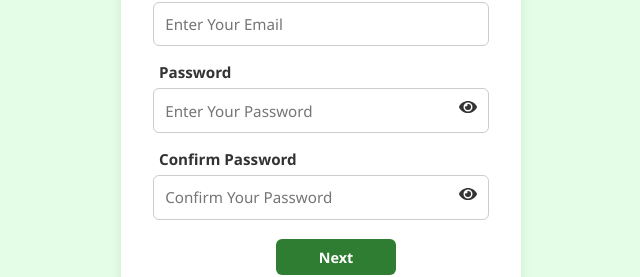
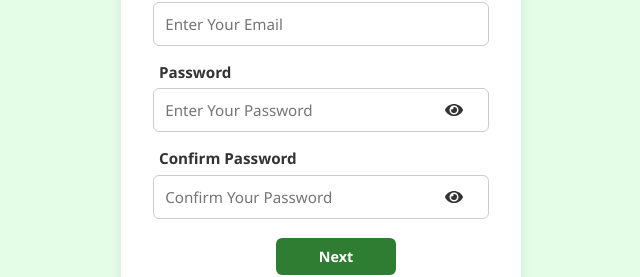
Before and after one commit to KripaGurung/marketmycode, a React (Vite) app in the folder frontend/: page /signup in a window 1280 px wide. Shown: the part 389-666 px from the top of the page, without its empty margins (319-959 px from the left). Built offline with nearby package versions, Linux system fonts and the light colour scheme.

Commit message:
Fix login logic and show user fullname in navbar

```diff
--- a/frontend/src/component/Header/Header.css
+++ b/frontend/src/component/Header/Header.css
@@ -1,7 +1,5 @@
 .hero {
     width: 100%;
-    margin: 0 auto;
-    margin-top: 70px;
     display: flex;
     justify-content: center;
     padding: 60px 0;
--- a/frontend/src/component/Navbar/Navbar.css
+++ b/frontend/src/component/Navbar/Navbar.css
@@ -1,6 +1,6 @@
 .nav-container {
     position: relative;
-    margin: 30px auto 0;
+    margin: 15px auto 0;
     z-index: 10;
     width: 1200px;
     max-width: 90%;
@@ -31,7 +31,6 @@
     gap: 36px;
     margin: 0;
     padding: 0;
-
     font-weight: 600;
     letter-spacing: 1px;
 }
@@ -56,7 +55,6 @@
     display: flex;
     align-items: center;
     gap: 8px;
-
     font-size: 14px;
     font-weight: 500;
     color: #222;
@@ -80,3 +78,50 @@
     transform: translateX(3px);
     color: #d32f2f;
 }
+
+/* ============================= */
+/* 🔒 PASSWORD ALIGNMENT FIX */
+/* ============================= */
+
+input {
+    font-family: inherit;
+    font-size: 14px;
+    box-sizing: border-box;
+}
+
+/* HARD RESET FOR PASSWORD INPUT */
+input[type="password"],
+input[type="text"],
+input[type="email"] {
+    height: 44px;
+    padding: 0 44px 0 14px;
+    /* right space for eye */
+    line-height: normal;
+    /* 🔥 IMPORTANT */
+    display: flex;
+    /* 🔥 FIX baseline jump */
+    align-items: center;
+    /* 🔥 vertical centering */
+    border-radius: 6px;
+
+    -webkit-appearance: none;
+    -moz-appearance: none;
+    appearance: none;
+}
+
+/* wrapper must control centering */
+.password-wrapper,
+.input-wrapper,
+.form-group {
+    position: relative;
+}
+
+.password-wrapper svg,
+.input-wrapper svg,
+.form-group svg {
+    position: absolute;
+    right: 14px;
+    top: 50%;
+    transform: translateY(-50%);
+    pointer-events: auto;
+}
--- a/frontend/src/component/Navbar/Navbar.jsx
+++ b/frontend/src/component/Navbar/Navbar.jsx
@@ -17,12 +17,13 @@ const Navbar = () => {
     localStorage.removeItem("token");
     localStorage.removeItem("refresh_token");
     localStorage.removeItem("user_id");
-    localStorage.removeItem("username");
+    localStorage.removeItem("name");
     navigate("/");
   };
 
   return (
     <div className="nav-container">
+
       <nav className="nav-bar">
         <img onClick={() => navigate("/home")} src="/logo.png" alt="Logo" className="Logo" />
 
@@ -34,12 +35,15 @@ const Navbar = () => {
 
         <div className="nav-section">
           {!isLoggedIn ? (
+            <div className="nav-auth" onClick={() => navigate("/")} >
 
-            <div className="nav-auth" onClick={() => navigate("/")} >
               <FaUserCircle size={22} />
               <span>Login</span>
+
             </div>
+
           ) : (
+
             <div className="nav-auth">
               <FaUserCircle size={26} />
               <span>{name || "User"}</span>
--- a/frontend/src/pages/login/login.jsx
+++ b/frontend/src/pages/login/login.jsx
@@ -26,26 +26,21 @@ const Login = () => {
     try {
       const res = await authApi.loginUser(username, password);
 
-      const { token, refresh_token, user_id } = res.data.data;
+      const { token, refresh_token, user_id, fullname } = res.data.data;
 
-      dispatch(
-        setLogin({
-          userId: user_id,
-          token: token,
-        })
-      );
+      dispatch(setLogin({ userId: user_id, token: token }));
 
       localStorage.setItem("token", token);
       localStorage.setItem("refresh_token", refresh_token);
       localStorage.setItem("user_id", user_id);
-      localStorage.setItem("username", name);
+      localStorage.setItem("name", fullname);
 
       toast.success("Login successful!");
+      console.log("LOGIN SUCCESS");
       navigate("/home");
+
     } catch (error) {
-      toast.error(
-        error.response?.data?.error || "Invalid username or password"
-      );
+      toast.error( error.response?.data?.error || "Invalid username or password" );
     }
   };
 
@@ -54,12 +49,15 @@ const Login = () => {
       <h1>Welcome Back!</h1>
 
       <form id="login-form" onSubmit={handleSubmit}>
+
         <div className="form-container">
+
           <label>Username</label>
           <input type="text" placeholder="Enter Your Username" required value={username} onChange={(e) => setUsername(e.target.value)} />
 
           <label>Password</label>
           <input type="password" placeholder="Enter Your Password" required value={password} onChange={(e) => setPassword(e.target.value)} />
+
         </div>
 
         <div className="remember-forgot">
@@ -68,20 +66,19 @@ const Login = () => {
           </label>
 
           <span className="forgot-link" onClick={() => setShowPopup(true)}>Forgot password?</span>
+
         </div>
 
-                <div className="buttons">
-                    <button type="submit">Login</button>
-                </div>
+        <div className="buttons"> <button type="submit">Login</button> </div>
 
         <p>
           Don't have an account?{" "}
-                    <span onClick={() => navigate("/signup")} className="login-link">Register</span>
+          <span onClick={() => navigate("/signup")}className="login-link">Register</span>
         </p>
+
       </form>
 
       {showPopup && ( <ForgotPasswordPopup onClose={() => setShowPopup(false)} /> )}
-
     </div>
   );
 };
--- a/frontend/src/pages/signup/signup.jsx
+++ b/frontend/src/pages/signup/signup.jsx
@@ -88,7 +88,8 @@ const Register = () => {
 
   try {
     await signupUser.signupUser(payload);
-    toast.success("Registration successful! Please login.");
+    toast.success("Registration successful!");
+    console.log("SIGNUP SUCCESS");
     dispatch(resetForm());
     navigate("/");
   } catch (error) {
```
Lines whose indentation alone changed are shown as unchanged.
